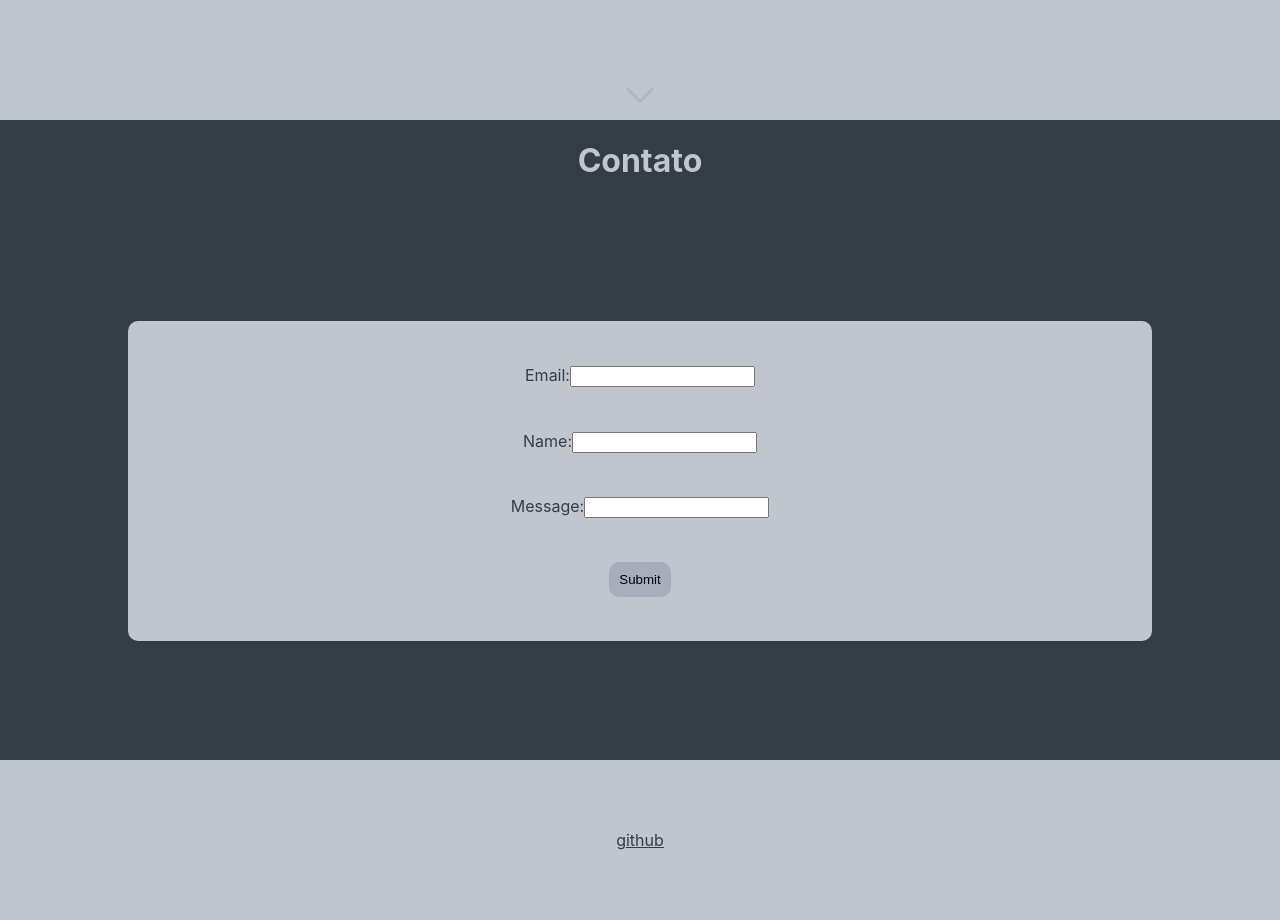
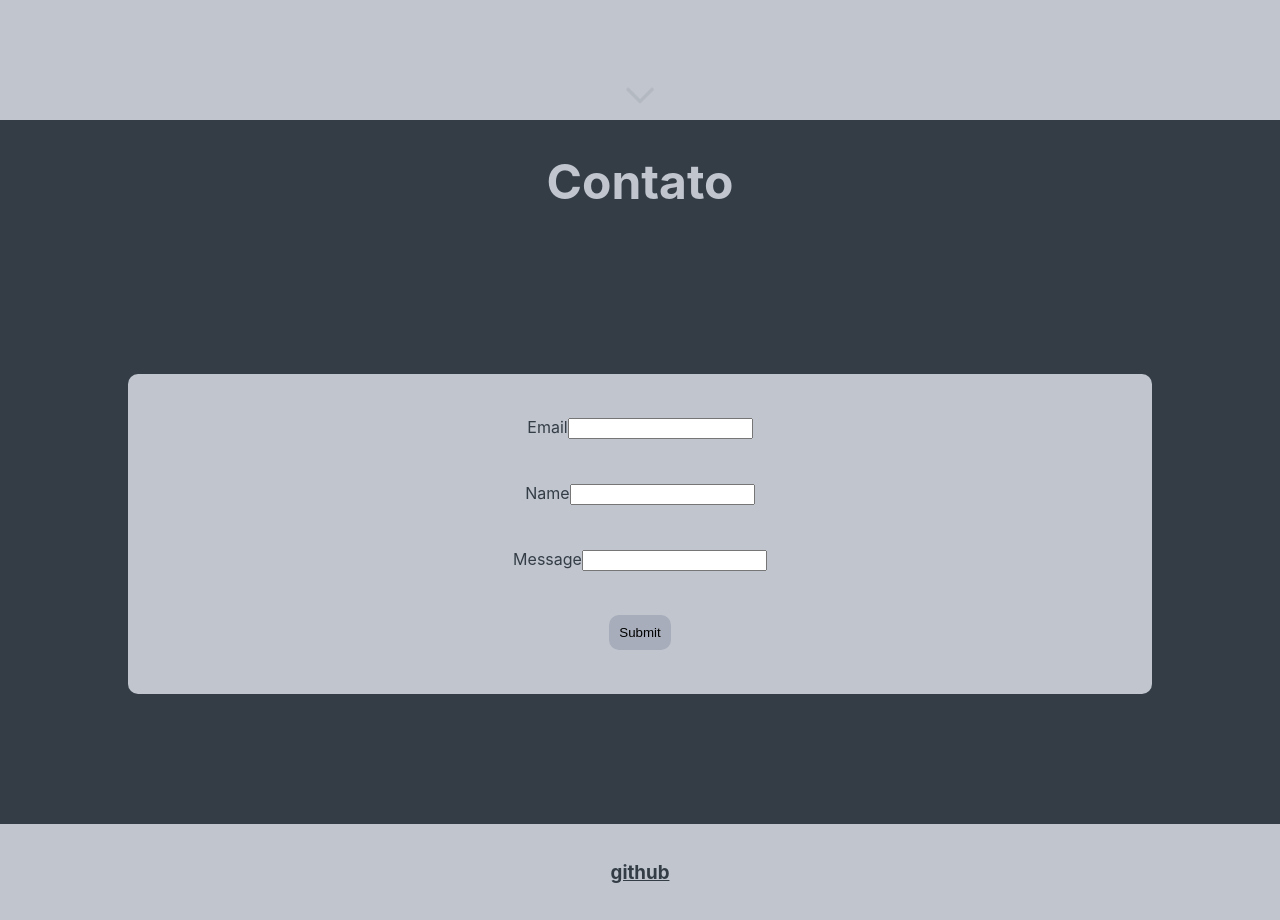
Before and after one commit to fabioaromanini/lorem-frontend, a React (Create React App) app: page / in a window 1280 px wide. Shown: the part 680-1600 px from the top of the page. Built offline with nearby package versions, Linux system fonts and the light colour scheme.

Commit message:
contact-form - adds final styles details

```diff
--- a/src/App.css
+++ b/src/App.css
@@ -1,4 +1,4 @@
 .App {
   background-color: #c0c5ce;
-  color: #4f5b66;
+  color: #343d46;
 }
--- a/src/contactform/ContactForm.css
+++ b/src/contactform/ContactForm.css
@@ -13,6 +13,7 @@
 .ContactForm-header {
   text-align: center;
   max-width: 80vw;
+  font-size: 1.5em;
 }
 
 .ContactForm-body {
@@ -44,7 +45,7 @@
 
   background-color: #c0c5ce;
   color: #343d46;
-  min-height: 20vh;
+  min-height: 12vh;
   width: 100%;
 }
 
--- a/src/contactform/ContactForm.js
+++ b/src/contactform/ContactForm.js
@@ -38,7 +38,7 @@ class ContactForm extends React.Component {
         <form onSubmit={this.handleSubmit}>
           <div className="ContactForm-body">
             <label>
-              Email:
+              Email
               <input
                 type="text"
                 value={this.state.email}
@@ -46,16 +46,15 @@ class ContactForm extends React.Component {
               />
             </label>
             <label>
-              Name:
+              Name
               <input
                 type="text"
                 value={this.state.name}
                 onChange={this.handleNameChange}
               />
             </label>
-
             <label>
-              Message:
+              Message
               <input
                 type="text"
                 value={this.state.message}
@@ -75,7 +74,7 @@ class ContactForm extends React.Component {
             target="_blank"
             href="https://github.com/fabioaromanini/lorem-landing-frontend"
           >
-            github
+            <h3>github</h3>
           </a>
         </div>
       </div>
--- a/src/landing/Landing.css
+++ b/src/landing/Landing.css
@@ -9,6 +9,7 @@
 }
 
 .Landing-hero {
+  font-size: 2em;
   margin-bottom: 45vh;
 }
 
```
Also changed, not shown: src/landing/arrow_down.png.
